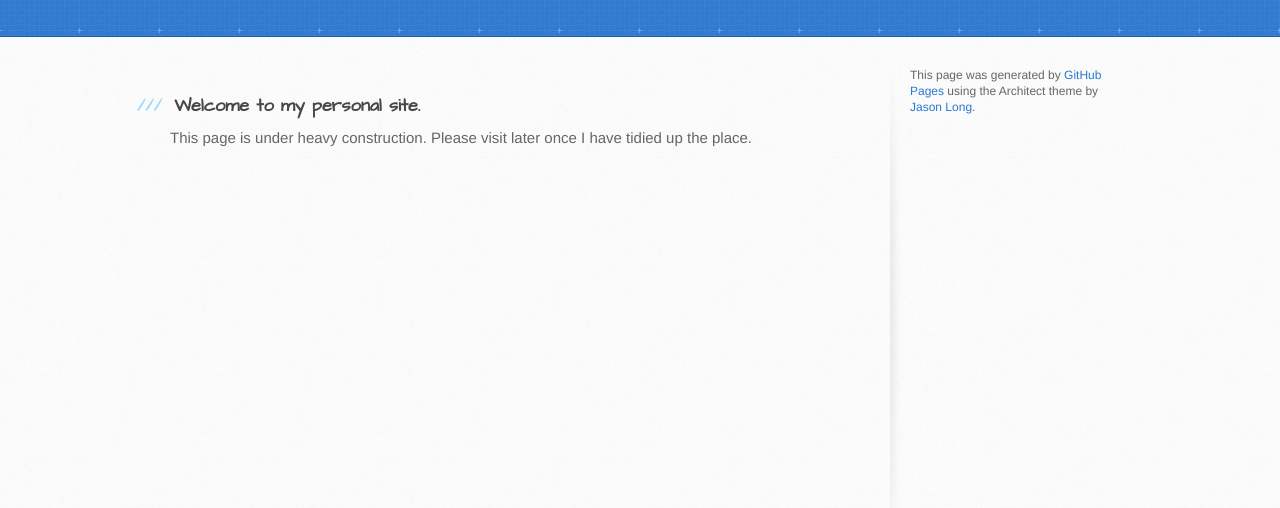
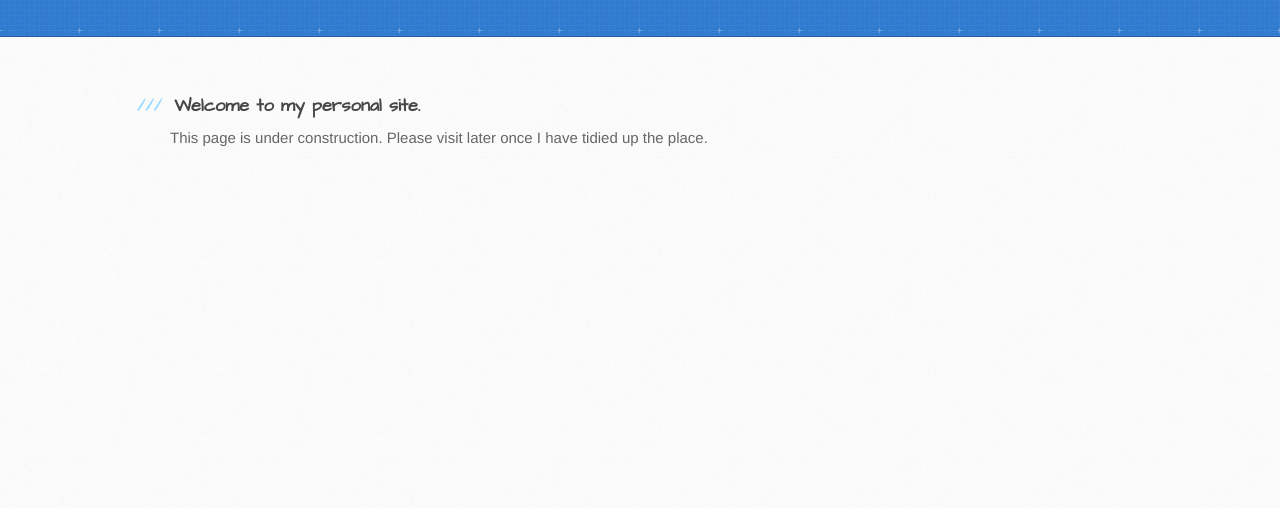
Before and after one commit to quod/quod.github.io, a plain HTML site: page index.html in a window 1280 px wide. Shown: the part 130-638 px from the top of the page. Drawn offline with Linux system fonts and the light colour scheme.

Commit message:
Update index.html

```diff
--- a/index.html
+++ b/index.html
@@ -31,14 +31,10 @@
           <h3>
 <a id="welcome-to-my-personal-site" class="anchor" href="#welcome-to-my-personal-site" aria-hidden="true"><span aria-hidden="true" class="octicon octicon-link"></span></a>Welcome to my personal site.</h3>
 
-<p>This page is under heavy construction. Please visit later once I have tidied up the place.</p>
+<p>This page is under construction. Please visit later once I have tidied up the place.</p>
         </section>
 
-        <aside id="sidebar">
 
-
-          <p>This page was generated by <a href="https://pages.github.com">GitHub Pages</a> using the Architect theme by <a href="https://twitter.com/jasonlong">Jason Long</a>.</p>
-        </aside>
       </div>
     </div>
 
```
